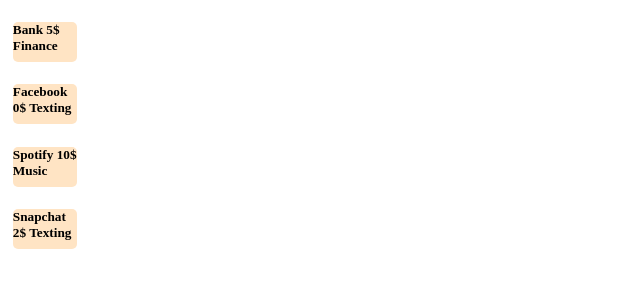
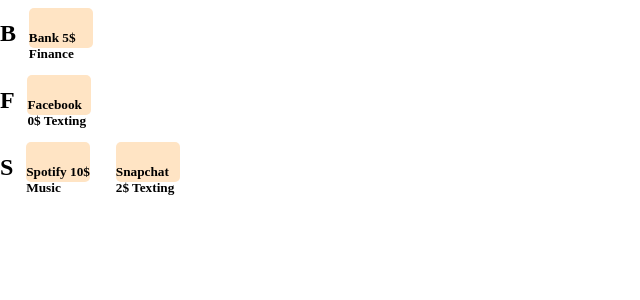
Before and after one commit to Sathware/Scry, a PHP site: page / in a window 1280 px wide. Shown: the part 48-348 px from the top of the page, without its empty margins (0-640 px from the left). Run offline with PHP 8.4, Linux system fonts and the light colour scheme.

Commit message:
updated appListing with grouping apps by initial letter

```diff
--- a/index.php
+++ b/index.php
@@ -39,32 +39,20 @@
         </ul>
     </nav>
 
-    <!-- <section class="appCluster" id="B">
+    <section class="appCluster" id="B">
         <h2>B</h2>
-        <article class="applisting" title="Bank" onclick="showData(this);">
-            <h3>Bank</h3>
+        <article class="applisting" title="Bank" price="5" category="finance" onclick="showData(this);">
+            <h5 id="headertag0">Bank 5$ Finance</h5>
         </article>
-        <article class="applisting" title="Bon" onclick="showData(this);">
-            <h3>Bon</h3>
+    </section>
+    <section class="appCluster" id="F">
+        <h2>F</h2>
+        <article class="applisting" title="Facebook" price="0" category="texting" onclick="showData(this);">
+            <h5 id="headertag1">Facebook 0$ Texting</h5>
         </article>
     </section>
     <section class="appCluster" id="S">
         <h2>S</h2>
-        <article class="applisting" title="Spotify" onclick="showData(this);">
-            <h3>Spotify</h3>
-        </article>
-        <article class="applisting" title="Skate 3" onclick="showData(this);">
-            <h3>Skate 3</h3>
-        </article>
-    </section> -->
-
-    <section id="app">
-        <article class="applisting" title="Bank" price="5" category="finance" onclick="showData(this);">
-            <h5 id="headertag0">Bank 5$ Finance</h5>
-        </article>
-        <article class="applisting" title="Facebook" price="0" category="texting" onclick="showData(this);">
-            <h5 id="headertag1">Facebook 0$ Texting</h5>
-        </article>
         <article class="applisting" title="Spotify" price="10" category="music" onclick="showData(this);">
             <h5 id="headertag2">Spotify 10$ Music</h5>
         </article>
```
